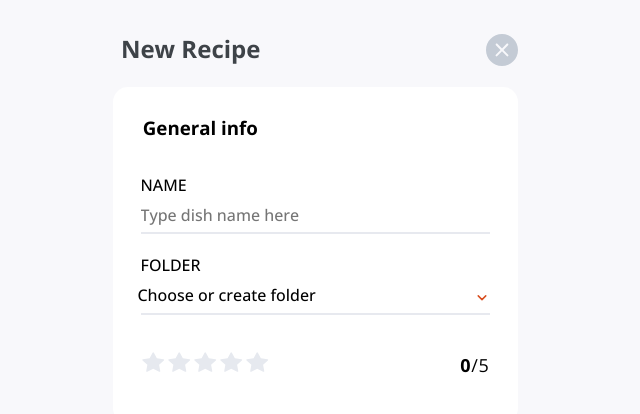
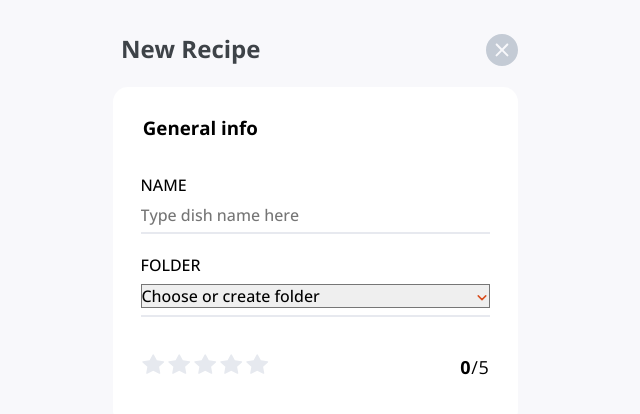
Before and after one commit to Android789515/recipe-site, a Next.js app: page / in a window 1280 px wide. Shown: the top 414 px of the page, without its empty margins (325-965 px from the left). Built offline with nearby package versions, Linux system fonts and the light colour scheme.

Commit message:
Refactored project structure.
Refactored Generic Dropdown rendering and logic into a new generic component, ControlledDropdown.

```diff
--- /dev/null
+++ b/components/generic-components/forms-and-inputs/ControlledDropdown.tsx
@@ -0,0 +1,48 @@
+import React, { cloneElement, isValidElement, ReactElement } from 'react'
+
+import styles from '../../../styles/generic-components/forms-and-inputs/ControlledDropdown.module.scss'
+
+import useControlledDropdown from '../../../hooks/useControlledDropdown'
+
+interface Props {
+    placeholder?: string
+    isRequired: boolean
+    options: ReactElement<HTMLOptionElement>[] | undefined
+    customStyles?: string
+}
+
+const ControlledDropdown = ({ placeholder, isRequired, options, customStyles }: Props) => {
+    const { option, chooseOption } = useControlledDropdown(placeholder)
+
+    const renderOptions = () => {
+        return options!.map(option => {
+            if (isValidElement(option)) {
+                return cloneElement(option, { className: styles.option })
+            }
+        })
+    }
+
+    return (
+        <select
+            className={`${styles.dropdown} ${customStyles}`.trim()}
+            value={option}
+            required={isRequired}
+            onChange={chooseOption}
+        >
+            {placeholder && (
+                <option className={styles.option} disabled>
+                    {placeholder}
+                </option>
+            )}
+
+            {options && renderOptions()}
+        </select>
+    )
+}
+
+ControlledDropdown.defaultProps = {
+    placeholder: '',
+    customStyles: ''
+}
+
+export default ControlledDropdown
--- a/components/generic-components/forms-and-inputs/ControlledInput.tsx
+++ b/components/generic-components/forms-and-inputs/ControlledInput.tsx
@@ -2,7 +2,6 @@ import React, { useEffect } from 'react'
 
 import styles from '../../../styles/generic-components/forms-and-inputs/ControlledInput.module.scss'
 import inputTypes from '../../../types/inputTypes'
-import { no } from '../../../utils/responses'
 
 import useControlledInput from '../../../hooks/useControlledInput'
 
@@ -50,7 +49,7 @@ const ControlledInput = (
 ControlledInput.defaultProps = {
     className: '',
     type: inputTypes.text,
-    required: no,
+    required: false,
     shouldResetInputs: false,
     hasIcon: undefined
 }
--- a/components/modals/add-recipe/general-info/FolderDropdown.tsx
+++ b/components/modals/add-recipe/general-info/FolderDropdown.tsx
@@ -1,24 +1,24 @@
 import React from 'react'
-import NextImage from 'next/image'
 import Image from '../../../generic-components/Image'
 
 import styles from '../../../../styles/modals/add-recipe/general-info/FolderDropdown.module.scss'
 import dropdownArrow from '../../../../public/assets/icons/dropdown-arrow.svg'
 
-import useControlledDropdown from '../../../../hooks/useControlledDropdown'
+import ControlledDropdown from '../../../generic-components/forms-and-inputs/ControlledDropdown'
 
 const FolderDropdown = ({  }) => {
-    const { option, chooseOption } = useControlledDropdown('Choose or create folder')
 
     // Need to get list of folders
     return (
         <label className={styles.label}>
             <p className={styles.labelText}>Folder</p>
 
-            <select className={styles.dropdown} value={option} required onChange={chooseOption}>
-                <option className={styles.option} disabled>Choose or create folder</option>
-
-            </select>
+            <ControlledDropdown
+                customStyles={styles.folderDropdown}
+                placeholder={'Choose or create folder'}
+                isRequired={true}
+                options={undefined}
+            />
 
             <Image
                 className={styles.dropdownIcon}
--- a/components/modals/add-recipe/general-info/GeneralInfo.tsx
+++ b/components/modals/add-recipe/general-info/GeneralInfo.tsx
@@ -1,9 +1,7 @@
 import React from 'react'
 
 import styles from '../../../../styles/modals/add-recipe/general-info/GeneralInfo.module.scss'
-import { yes } from '../../../../utils/responses'
 
-import ControlledInput from '../../../generic-components/forms-and-inputs/ControlledInput'
 import NameInput from './NameInput'
 import FolderDropdown from './FolderDropdown'
 import RateScale from './rate-scale/RateScale'
--- a/components/modals/add-recipe/general-info/NameInput.tsx
+++ b/components/modals/add-recipe/general-info/NameInput.tsx
@@ -1,7 +1,6 @@
 import React from 'react'
 
 import styles from '../../../../styles/modals/add-recipe/general-info/NameInput.module.scss'
-import { yes } from '../../../../utils/responses'
 
 import ControlledInput from '../../../generic-components/forms-and-inputs/ControlledInput'
 
@@ -14,7 +13,7 @@ const NameInput = ({  }) => {
             <ControlledInput
                 className={styles.input}
                 placeholder={placeholder}
-                required={yes}
+                required={true}
                 name={'Name'}
             />
         </label>
--- /dev/null
+++ b/styles/generic-components/forms-and-inputs/ControlledDropdown.module.scss
@@ -0,0 +1,16 @@
+@use '../../mixins';
+
+.folderDropdown {
+  @include mixins.unstyledDropdown;
+  @include mixins.clickable;
+
+  display: block;
+
+  // Have to do to keep dropdown lined up correctly with labels
+  // due to how browsers render select elements
+  margin-left: -3px;
+
+  .option {
+    padding: 0;
+  }
+}
--- a/styles/modals/add-recipe/general-info/FolderDropdown.module.scss
+++ b/styles/modals/add-recipe/general-info/FolderDropdown.module.scss
@@ -12,25 +12,10 @@
   @include addRecipeMixins.labelTexts;
 }
 
-.dropdown,
+.folderDropdown,
 .dropdownIcon {
   grid-row: 2;
   grid-column: 1;
-}
-
-.dropdown {
-  @include mixins.unstyledDropdown;
-  display: block;
-
-  cursor: pointer;
-
-  // Have to do to keep dropdown lined up correctly with labels
-  // due to how browsers render select elements
-  margin-left: -3px;
-
-  .option {
-    padding: 0;
-  }
 }
 
 .dropdownIcon {
--- a/styles/modals/add-recipe/general-info/rate-scale/RateScale.module.scss
+++ b/styles/modals/add-recipe/general-info/rate-scale/RateScale.module.scss
@@ -2,6 +2,6 @@
 //  grid-column: span 2;
 //
 //  display: flex;
-//  justify-content: space-between;
+//  justify-Content: space-between;
 //  align-items: center;
 //}
--- a/utils/responses.ts
+++ /dev/null
@@ -1,7 +0,0 @@
-export const yes = true
-export const no = false
-
-export default {
-    yes: true,
-    no: false
-}
```
Also changed, not shown: components/modals/add-recipe/general-info/DifficultyDropdown.tsx (added, +16 -0 lines), plan.txt.
